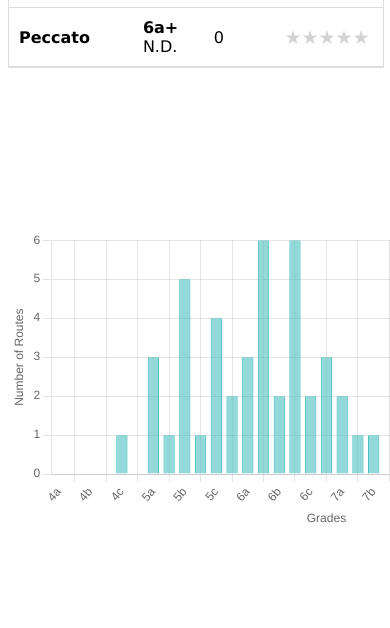
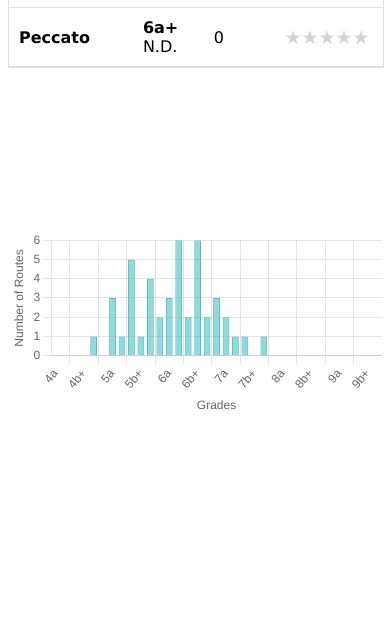
Before and after one commit to LeonardoPerin97/flask_app_climbingside, a Flask app: page /walls/1 in a window 390 px wide; the page is wider, and only the part inside the window is pictured. Shown: the part 2889-3517 px from the top of that part. After the commit the page ends 3299 px from the top of that part, so only its background shows below. Run offline with Flask 3, Linux system fonts and the light colour scheme; data comes from the database, SQL or seed files in the repository.

Commit message:
Update wall_page.html

```diff
--- a/app/templates/routes/wall_page.html
+++ b/app/templates/routes/wall_page.html
@@ -147,7 +147,21 @@
     <br>
     <br>
     <br>
-    <canvas id="grade-histogram" width="600" height="300"></canvas>
+
+    <canvas id="grade-histogram"></canvas>
+    <style>
+      #grade-histogram {
+        width: 600px;
+        height: 300px;
+      }
+      /* Media query per schermi piccoli (es. smartphone) */
+      @media (max-width: 600px) {
+        #grade-histogram {
+          width: 100%;
+          height: auto; /* Mantiene le proporzioni anche su schermi piccoli */
+        }
+      }
+    </style>
 
     <!-- Chart.js library -->
     <script src="https://cdn.jsdelivr.net/npm/chart.js"></script>
```
